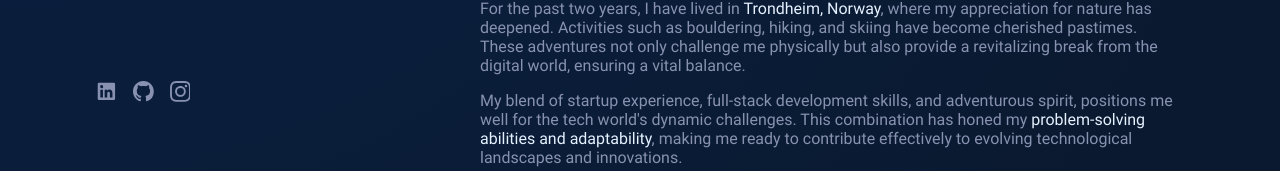
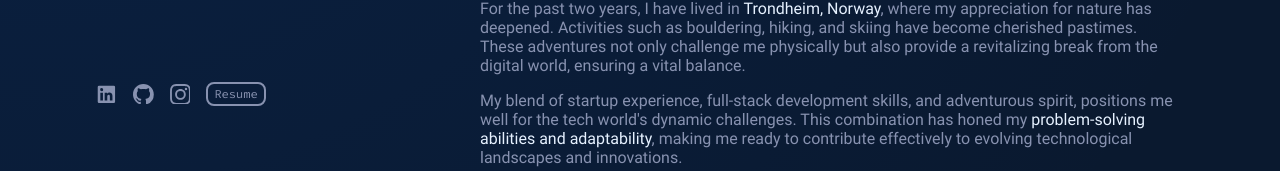
Before and after one commit to JordiLakland/resume-jordi-canto-galvez, a React (Vite) app: page / in a window 1280 px wide. Shown: the part 598-769 px from the top of the page. Built offline with nearby package versions, Linux system fonts and the light colour scheme.

Commit message:
Add Resume Link

```diff
--- a/src/components/header/SocialLinks.module.css
+++ b/src/components/header/SocialLinks.module.css
@@ -1,6 +1,11 @@
 .socialLinks {
     display: flex;
     gap: 1rem;
+}
+
+.socialLinks a {
+    display: flex;
+    align-items: center;
 }
 
 .icon {
@@ -12,3 +17,19 @@
 .icon:hover {
     fill: var(--color-white);
 }
+
+.resumeLabel {
+    display: inline-block;
+    color: var(--color-slate);
+    font-family: 'SourceCodePro';
+    font-size: 0.75rem;
+    line-height: 0.75rem;
+    padding: 4px 6px;
+    border: 2px solid var(--color-slate);
+    border-radius: 0.5rem;
+}
+
+.resumeLabel:hover {
+    color: var(--color-white);
+    border-color: var(--color-white);
+}
--- a/src/components/header/SocialLinks.tsx
+++ b/src/components/header/SocialLinks.tsx
@@ -14,7 +14,11 @@ export default function SocialLinks(props: SocialLinksProps) {
 
     return (
         <div className={styles.socialLinks}>
-            <a href="https://www.linkedin.com/in/jordi-cant%C3%B3-g%C3%A1lvez-455088a6?jobid=1234&lipi=urn%3Ali%3Apage%3Ad_jobs_easyapply_pdfgenresume%3Bcfxi9QnKQ96MQRhwHbMFig%3D%3D&licu=urn%3Ali%3Acontrol%3Ad_jobs_easyapply_pdfgenresume-v02_profile" target="_blank" rel="noreferrer">
+            <a
+                href="www.linkedin.com/in/jordi-cantó-gálvez-455088a6"
+                target="_blank"
+                rel="noreferrer"
+            >
                 <LinkedinIcon className={styles.icon} />
             </a>
             <a href="https://github.com/JordiLakland" target="_blank" rel="noreferrer">
@@ -23,6 +27,13 @@ export default function SocialLinks(props: SocialLinksProps) {
             <a href="https://www.instagram.com/jordicantogalvez/" target="_blank" rel="noreferrer">
                 <InstagramIcon className={styles.icon} />
             </a>
+            <a
+                href="https://jordicantogalvez.dev/resume.pdf"
+                target="_blank"
+                rel="noreferrer"
+            >
+                <span className={styles.resumeLabel}>Resume</span>
+            </a>
         </div>
     )
 }
```
